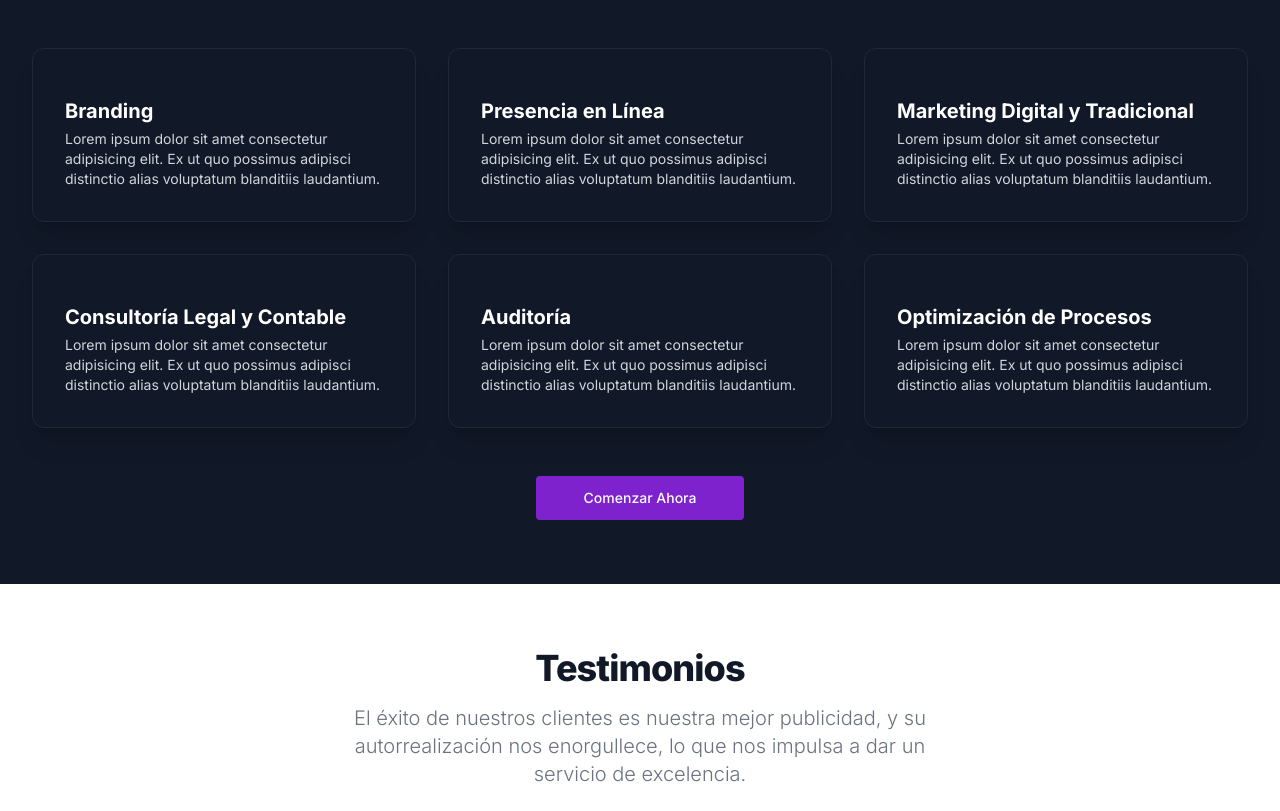
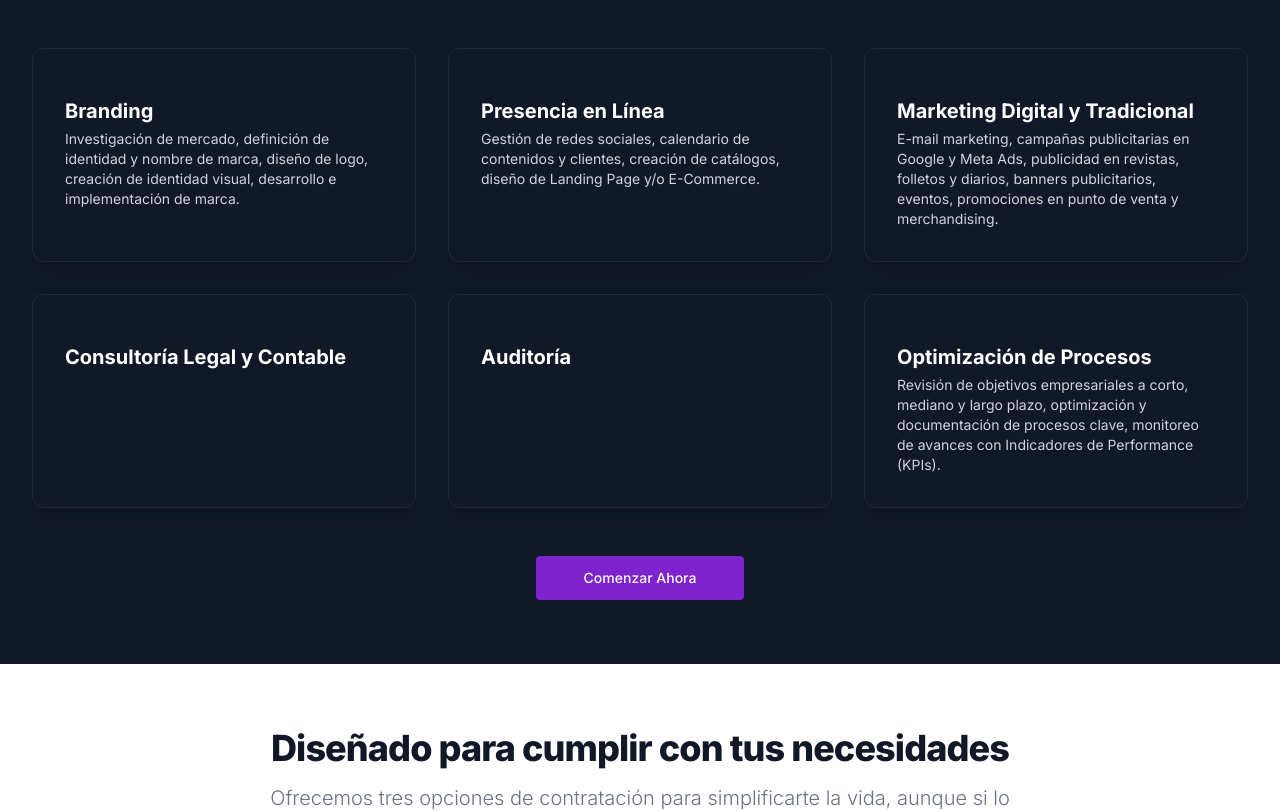
Before and after one commit to facundoadaro/SpeedItUP, a Next.js app: page / in a window 1280 px wide. Shown: the part 1020-1831 px from the top of the page. Built offline with nearby package versions, Linux system fonts and the light colour scheme.

Commit message:
foto de antonella añadida, comentado los enlaces del footer y cambiada la información de los servicios

```diff
--- a/app/page.js
+++ b/app/page.js
@@ -60,9 +60,9 @@ export default function Home() {
               <h2 className="mt-4 text-xl font-bold text-white">Branding</h2>
 
               <p className="mt-1 text-sm text-gray-300">
-                Lorem ipsum dolor sit amet consectetur adipisicing elit. Ex ut
-                quo possimus adipisci distinctio alias voluptatum blanditiis
-                laudantium.
+                Investigación de mercado, definición de identidad y nombre de
+                marca, diseño de logo, creación de identidad visual, desarrollo
+                e implementación de marca.
               </p>
             </div>
 
@@ -75,9 +75,8 @@ export default function Home() {
               </h2>
 
               <p className="mt-1 text-sm text-gray-300">
-                Lorem ipsum dolor sit amet consectetur adipisicing elit. Ex ut
-                quo possimus adipisci distinctio alias voluptatum blanditiis
-                laudantium.
+                Gestión de redes sociales, calendario de contenidos y clientes,
+                creación de catálogos, diseño de Landing Page y/o E-Commerce.
               </p>
             </div>
 
@@ -90,9 +89,10 @@ export default function Home() {
               </h2>
 
               <p className="mt-1 text-sm text-gray-300">
-                Lorem ipsum dolor sit amet consectetur adipisicing elit. Ex ut
-                quo possimus adipisci distinctio alias voluptatum blanditiis
-                laudantium.
+                E-mail marketing, campañas publicitarias en Google y Meta Ads,
+                publicidad en revistas, folletos y diarios, banners
+                publicitarios, eventos, promociones en punto de venta y
+                merchandising.
               </p>
             </div>
 
@@ -103,12 +103,9 @@ export default function Home() {
               <h2 className="mt-4 text-xl font-bold text-white">
                 Consultoría Legal y Contable
               </h2>
-
+              {/*
               <p className="mt-1 text-sm text-gray-300">
-                Lorem ipsum dolor sit amet consectetur adipisicing elit. Ex ut
-                quo possimus adipisci distinctio alias voluptatum blanditiis
-                laudantium.
-              </p>
+              </p> */}
             </div>
 
             <div
@@ -117,11 +114,8 @@ export default function Home() {
             >
               <h2 className="mt-4 text-xl font-bold text-white">Auditoría</h2>
 
-              <p className="mt-1 text-sm text-gray-300">
-                Lorem ipsum dolor sit amet consectetur adipisicing elit. Ex ut
-                quo possimus adipisci distinctio alias voluptatum blanditiis
-                laudantium.
-              </p>
+              {/* <p className="mt-1 text-sm text-gray-300">
+              </p> */}
             </div>
 
             <div
@@ -133,9 +127,9 @@ export default function Home() {
               </h2>
 
               <p className="mt-1 text-sm text-gray-300">
-                Lorem ipsum dolor sit amet consectetur adipisicing elit. Ex ut
-                quo possimus adipisci distinctio alias voluptatum blanditiis
-                laudantium.
+                Revisión de objetivos empresariales a corto, mediano y largo
+                plazo, optimización y documentación de procesos clave, monitoreo
+                de avances con Indicadores de Performance (KPIs).
               </p>
             </div>
           </div>
@@ -154,7 +148,7 @@ export default function Home() {
       {/* -------------------- */}
 
       {/* Acá comienza Testimonials */}
-      <section className="bg-white dark:bg-gray-900">
+      {/* <section className="bg-white dark:bg-gray-900">
         <div className="py-8 px-4 mx-auto max-w-screen-xl text-center lg:py-16 lg:px-6">
           <div className="mx-auto max-w-screen-sm">
             <h2 className="mb-4 text-4xl tracking-tight font-extrabold text-gray-900 dark:text-white">
@@ -276,7 +270,7 @@ export default function Home() {
             </figure>
           </div>
         </div>
-      </section>
+      </section> */}
       {/* -------------------- */}
 
       {/* Acá comienza Pricing */}
@@ -355,7 +349,8 @@ export default function Home() {
                     ></path>
                   </svg>
                   <span>
-                    Respuesta automática a clientes{/* {" "}
+                    Respuesta automática a clientes
+                    {/* {" "}
                     <span className="font-semibold"></span> */}
                   </span>
                 </li>
@@ -507,7 +502,7 @@ export default function Home() {
                   </svg>
                   <span>
                     Consultoría con Abogado y Contador:{" "}
-                    <span className="font-semibold">3h</span>
+                    <span className="font-semibold">3h c/u</span>
                   </span>
                 </li>
               </ul>
@@ -523,7 +518,8 @@ export default function Home() {
             <div className="flex flex-col p-6 mx-auto max-w-lg text-center text-gray-900 bg-white rounded-lg border border-gray-100 shadow dark:border-gray-600 xl:p-8 dark:bg-gray-800 dark:text-white shadow-xl transition hover:border-purple-700 hover:shadow-purple-700">
               <h3 className="mb-4 text-2xl font-semibold">Avanzado</h3>
               <p className="font-light text-gray-500 sm:text-lg dark:text-gray-400">
-                {/* "Tengo una idea pero no se por donde comenzar ni que hacer." */} Asistencia integral intensiva para tu negocio
+                {/* "Tengo una idea pero no se por donde comenzar ni que hacer." */}{" "}
+                Asistencia integral intensiva para tu negocio
               </p>
               <div className="flex justify-center items-baseline my-8">
                 <span className="mr-2 text-5xl font-extrabold">$139.900</span>
@@ -619,7 +615,7 @@ export default function Home() {
                   </svg>
                   <span>
                     Consultoría con Abogado y Contador:{" "}
-                    <span className="font-semibold">4h</span>
+                    <span className="font-semibold">4h c/u</span>
                   </span>
                 </li>
               </ul>
@@ -680,7 +676,7 @@ export default function Home() {
               </h3>
               <p>Ingeniero Industrial | Desarrollador</p>
             </div>
-            <div className="text-center text-gray-500 dark:text-gray-400">
+            {/* <div className="text-center text-gray-500 dark:text-gray-400">
               <img
                 className="mx-auto mb-4 w-36 h-36 rounded-full"
                 src="https://flowbite.s3.amazonaws.com/blocks/marketing-ui/avatars/jese-leos.png"
@@ -690,11 +686,11 @@ export default function Home() {
                 Flavia Nobile
               </h3>
               <p>Contadora</p>
-            </div>
+            </div> */}
             <div className="text-center text-gray-500 dark:text-gray-400">
               <img
                 className="mx-auto mb-4 w-36 h-36 rounded-full"
-                src="https://flowbite.s3.amazonaws.com/blocks/marketing-ui/avatars/joseph-mcfall.png"
+                src="imagenAntonella.jpeg"
                 alt="Antonella Stancado"
               ></img>
               <h3 className="mb-1 text-2xl font-bold tracking-tight text-gray-900 dark:text-white">
@@ -752,7 +748,7 @@ export default function Home() {
       </section>
 
       {/* Acá comienzan FAQs */}
-      <section className="bg-white dark:bg-gray-900" id="faqs">
+      {/* <section className="bg-white dark:bg-gray-900" id="faqs">
         <div className="py-8 px-4 mx-auto max-w-screen-xl sm:py-16 lg:px-6">
           <h2 className="mb-8 text-4xl text-center tracking-tight font-extrabold text-gray-900 dark:text-white">
             Consultas Frecuentes
@@ -1004,7 +1000,7 @@ export default function Home() {
             </div>
           </div>
         </div>
-      </section>
+      </section> */}
       {/* -------------------- */}
     </>
   );
--- a/app/ui/footer.jsx
+++ b/app/ui/footer.jsx
@@ -13,7 +13,7 @@ export default function Footer() {
               alt="Speed It Up Logo"
             />
           </a>
-          <ul className="flex flex-wrap items-center mb-6 text-sm font-medium text-gray-500 sm:mb-0 dark:text-gray-400">
+          {/* <ul className="flex flex-wrap items-center mb-6 text-sm font-medium text-gray-500 sm:mb-0 dark:text-gray-400">
             <li>
               <a href="#" className="hover:underline me-4 md:me-6">
                 About
@@ -34,7 +34,7 @@ export default function Footer() {
                 Contact
               </a>
             </li>
-          </ul>
+          </ul> */}
         </div>
         <hr className="my-6 border-gray-200 sm:mx-auto dark:border-gray-700 lg:my-8" />
         <span className="block text-sm text-gray-500 sm:text-center dark:text-gray-400">
```
Also changed, not shown: public/imagenAntonella.jpeg (added).
